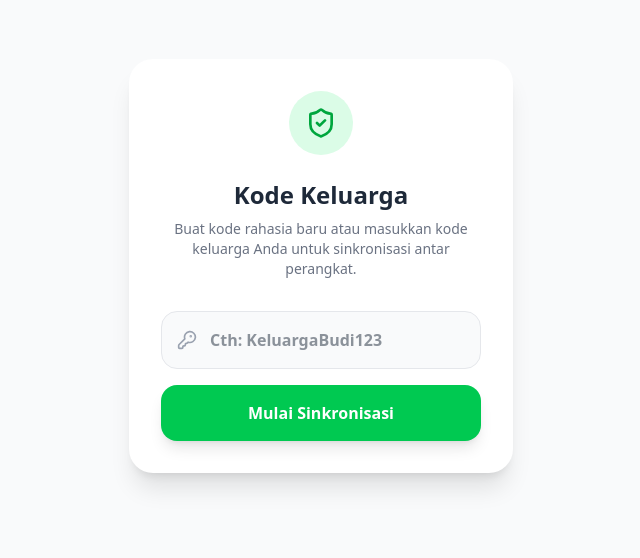
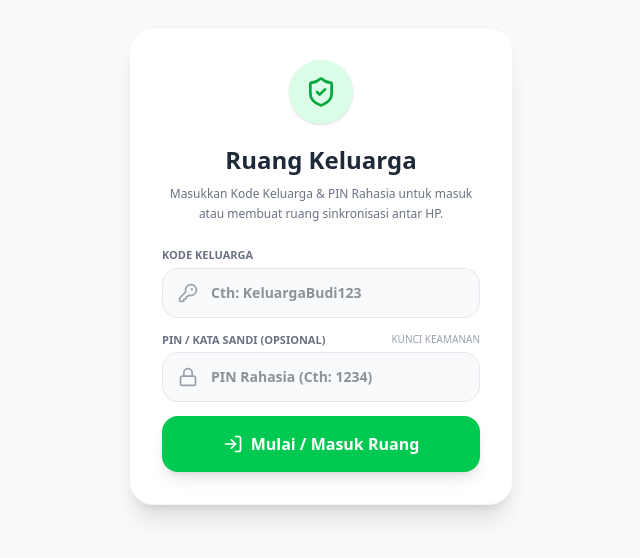
Before and after one commit to kenzkha/Daily-Calorie-Ai, a React (Vite) app: page / in a window 1280 px wide. Shown: the part 134-692 px from the top of the page, without its empty margins (319-959 px from the left). Built offline with nearby package versions, Linux system fonts and the light colour scheme.

Commit message:
feat(auth): add room PIN and Google authentication
Implement state management for room PINs and integrate Google provider for Firebase authentication to enhance user access and security.

```diff
--- a/src/App.tsx
+++ b/src/App.tsx
@@ -5,11 +5,11 @@ import {
   GlassWater, Minus, Image as ImageIcon, Calendar, ChevronDown, ChevronUp,
   Users, KeyRound, LogOut, ShieldCheck, Menu, Dumbbell, BookOpen,
   Trophy, Home, Crown, PlayCircle, Timer, Sparkles, ChefHat, BarChart3, Send, Heart, ExternalLink,
-  Moon, Sun, Globe, Bot
+  Moon, Sun, Globe, Bot, Lock, LogIn, ShieldAlert, Check
 } from 'lucide-react';
 import { initializeApp, getApps, getApp } from 'firebase/app';
-import { getAuth, signInWithCustomToken, signInAnonymously, onAuthStateChanged, Auth } from 'firebase/auth';
-import { getFirestore, collection, onSnapshot, addDoc, doc, setDoc, Firestore } from 'firebase/firestore';
+import { getAuth, signInWithCustomToken, signInAnonymously, onAuthStateChanged, GoogleAuthProvider, signInWithPopup, signOut, Auth } from 'firebase/auth';
+import { getFirestore, collection, onSnapshot, addDoc, doc, setDoc, getDoc, getDocs, Firestore } from 'firebase/firestore';
 
 // --- TYPES ---
 interface Profile {
@@ -318,8 +318,14 @@ export default function App() {
   const [familyCode, setFamilyCode] = useState<string | null>(() => {
     return localStorage.getItem('dailycal_family_code') || null;
   });
+  const [roomPin, setRoomPin] = useState<string | null>(() => {
+    return localStorage.getItem('dailycal_room_pin') || null;
+  });
   const [isCheckingFamily, setIsCheckingFamily] = useState(true);
   const [codeInput, setCodeInput] = useState('');
+  const [pinInput, setPinInput] = useState('');
+  const [isJoiningRoom, setIsJoiningRoom] = useState(false);
+  const [joinError, setJoinError] = useState<string | null>(null);
 
   // Data Mentah
   const [allLogsRaw, setAllLogsRaw] = useState<FoodLog[]>(() => {
@@ -447,15 +453,19 @@ export default function App() {
       const loadedProfiles: Profile[] = [];
       snapshot.forEach(docSnap => loadedProfiles.push({ id: docSnap.id, ...docSnap.data() } as Profile));
 
+      setProfiles(loadedProfiles);
+      localStorage.setItem('dailycal_profiles', JSON.stringify(loadedProfiles));
       if (loadedProfiles.length > 0) {
-        setProfiles(loadedProfiles);
-        localStorage.setItem('dailycal_profiles', JSON.stringify(loadedProfiles));
         setActiveProfileId(current => {
           if (!current || !loadedProfiles.find(p => p.id === current)) return loadedProfiles[0].id;
           return current;
         });
       }
-    }, (error) => console.error("Profile error:", error));
+      setIsCheckingFamily(false);
+    }, (error) => {
+      console.error("Profile error:", error);
+      setIsCheckingFamily(false);
+    });
 
     const logsRef = collection(db, 'artifacts', appId, 'public', 'data', `family_${safeCode}_food`);
     const unsubscribeLogs = onSnapshot(logsRef, (snapshot) => {
@@ -578,21 +588,150 @@ export default function App() {
     setProfileForm(prev => ({ ...prev, [e.target.name]: e.target.value }));
   };
 
-  const handleJoinFamily = async (e: React.FormEvent) => {
-    e.preventDefault();
+  const handleJoinFamily = async (e?: React.FormEvent) => {
+    if (e) e.preventDefault();
     if (!codeInput.trim()) return;
     const cleanCode = codeInput.trim();
-    setFamilyCode(cleanCode);
-    localStorage.setItem('dailycal_family_code', cleanCode);
+    const cleanPin = pinInput.trim();
+
+    setIsJoiningRoom(true);
+    setJoinError(null);
+
+    const safeCode = cleanCode.replace(/[^a-zA-Z0-9]/g, '_');
 
     if (user && db) {
       try {
+        const metaRef = doc(db, 'artifacts', appId, 'public', 'data', `family_${safeCode}_meta`, 'info');
+        const metaSnap = await getDoc(metaRef);
+
+        if (metaSnap.exists()) {
+          const roomData = metaSnap.data();
+          if (roomData.pin && roomData.pin !== cleanPin) {
+            setJoinError("PIN / Kata Sandi Ruang Keluarga salah! Akses ditolak.");
+            setIsJoiningRoom(false);
+            return;
+          }
+        } else {
+          await setDoc(metaRef, {
+            familyCode: cleanCode,
+            pin: cleanPin || null,
+            createdAt: Date.now(),
+            ownerUid: user.uid || 'anon'
+          });
+        }
+
+        const profilesRef = collection(db, 'artifacts', appId, 'public', 'data', `family_${safeCode}_profiles`);
+        const profilesSnap = await getDocs(profilesRef);
+        const loadedProfiles: Profile[] = [];
+        profilesSnap.forEach(docSnap => loadedProfiles.push({ id: docSnap.id, ...docSnap.data() } as Profile));
+
+        if (loadedProfiles.length > 0) {
+          setProfiles(loadedProfiles);
+          localStorage.setItem('dailycal_profiles', JSON.stringify(loadedProfiles));
+          const savedActive = localStorage.getItem('dailycal_active_profile_id');
+          if (savedActive && loadedProfiles.find(p => p.id === savedActive)) {
+            setActiveProfileId(savedActive);
+          } else {
+            setActiveProfileId(loadedProfiles[0].id);
+          }
+        } else {
+          setProfiles([]);
+          localStorage.removeItem('dailycal_profiles');
+        }
+
+        setFamilyCode(cleanCode);
+        setRoomPin(cleanPin || null);
+        localStorage.setItem('dailycal_family_code', cleanCode);
+        if (cleanPin) localStorage.setItem('dailycal_room_pin', cleanPin);
+        else localStorage.removeItem('dailycal_room_pin');
+
         await setDoc(doc(db, 'artifacts', appId, 'users', user.uid, 'settings', 'account'), {
-          familyCode: cleanCode
+          familyCode: cleanCode,
+          roomPin: cleanPin || null
         }, { merge: true });
-      } catch (err) {
-        console.error("Firestore family code save error:", err);
+
+      } catch (err: any) {
+        console.error("Join family error:", err);
+        setJoinError("Gagal menghubungkan ke ruang keluarga. Silakan periksa koneksi internet.");
+      } finally {
+        setIsJoiningRoom(false);
       }
+    } else {
+      setFamilyCode(cleanCode);
+      setRoomPin(cleanPin || null);
+      localStorage.setItem('dailycal_family_code', cleanCode);
+      if (cleanPin) localStorage.setItem('dailycal_room_pin', cleanPin);
+      setIsJoiningRoom(false);
+    }
+  };
+
+  const handleGoogleSignIn = async () => {
+    if (!auth) {
+      setJoinError("Layanan Autentikasi Firebase belum terkonfigurasi.");
+      return;
+    }
+    setIsJoiningRoom(true);
+    setJoinError(null);
+    try {
+      const provider = new GoogleAuthProvider();
+      const result = await signInWithPopup(auth, provider);
+      const gUser = result.user;
+      setUser(gUser);
+
+      const gEmailName = gUser.email ? gUser.email.split('@')[0].replace(/[^a-zA-Z0-9]/g, '') : `user_${gUser.uid.substring(0,6)}`;
+      const googleFamilyCode = `Keluarga_${gEmailName}`;
+
+      setCodeInput(googleFamilyCode);
+      setPinInput('');
+
+      const safeCode = googleFamilyCode.replace(/[^a-zA-Z0-9]/g, '_');
+      if (db) {
+        const metaRef = doc(db, 'artifacts', appId, 'public', 'data', `family_${safeCode}_meta`, 'info');
+        const metaSnap = await getDoc(metaRef);
+        if (!metaSnap.exists()) {
+          await setDoc(metaRef, {
+            familyCode: googleFamilyCode,
+            pin: null,
+            createdAt: Date.now(),
+            ownerUid: gUser.uid,
+            ownerEmail: gUser.email
+          });
+        }
+
+        const profilesRef = collection(db, 'artifacts', appId, 'public', 'data', `family_${safeCode}_profiles`);
+        const profilesSnap = await getDocs(profilesRef);
+        const loadedProfiles: Profile[] = [];
+        profilesSnap.forEach(docSnap => loadedProfiles.push({ id: docSnap.id, ...docSnap.data() } as Profile));
+
+        if (loadedProfiles.length > 0) {
+          setProfiles(loadedProfiles);
+          localStorage.setItem('dailycal_profiles', JSON.stringify(loadedProfiles));
+          setActiveProfileId(loadedProfiles[0].id);
+        } else {
+          setProfiles([]);
+          localStorage.removeItem('dailycal_profiles');
+        }
+
+        setFamilyCode(googleFamilyCode);
+        setRoomPin(null);
+        localStorage.setItem('dailycal_family_code', googleFamilyCode);
+        localStorage.removeItem('dailycal_room_pin');
+
+        await setDoc(doc(db, 'artifacts', appId, 'users', gUser.uid, 'settings', 'account'), {
+          familyCode: googleFamilyCode,
+          roomPin: null
+        }, { merge: true });
+      } else {
+        setFamilyCode(googleFamilyCode);
+        localStorage.setItem('dailycal_family_code', googleFamilyCode);
+      }
+    } catch (err: any) {
+      console.error("Google login error:", err);
+      if (err.code !== 'auth/popup-closed-by-user') {
+        setJoinError("Login Google gagal: " + (err.message || 'Silakan coba lagi.'));
+      }
+    } finally {
+      setIsJoiningRoom(false);
     }
   };
 
@@ -602,10 +741,12 @@ export default function App() {
 
   const confirmLeaveFamily = async () => {
     setFamilyCode(null);
+    setRoomPin(null);
     localStorage.removeItem('dailycal_family_code');
+    localStorage.removeItem('dailycal_room_pin');
     if (user && db) {
       try {
-        await setDoc(doc(db, 'artifacts', appId, 'users', user.uid, 'settings', 'account'), { familyCode: null });
+        await setDoc(doc(db, 'artifacts', appId, 'users', user.uid, 'settings', 'account'), { familyCode: null, roomPin: null });
       } catch (err) { console.error(err); }
     }
     setIsConfirmLeaveOpen(false);
@@ -861,19 +1002,95 @@ export default function App() {
   if (!familyCode) {
     return (
       <div className="bg-gray-50 min-h-screen font-sans flex items-center justify-center p-4">
-        <div className="bg-white w-full max-w-sm rounded-3xl p-8 shadow-xl text-center">
-          <div className="bg-green-100 w-16 h-16 rounded-full flex items-center justify-center mx-auto mb-6">
+        <div className="bg-white w-full max-w-sm rounded-3xl p-8 shadow-xl text-center border border-gray-100">
+          <div className="bg-green-100 w-16 h-16 rounded-full flex items-center justify-center mx-auto mb-5 shadow-sm">
             <ShieldCheck className="w-8 h-8 text-green-600"/>
           </div>
-          <h2 className="text-2xl font-bold text-gray-800 mb-2">Kode Keluarga</h2>
-          <p className="text-gray-500 text-sm mb-8">Buat kode rahasia baru atau masukkan kode keluarga Anda untuk sinkronisasi antar perangkat.</p>
-          <form onSubmit={handleJoinFamily} className="space-y-4">
-            <div className="relative">
-              <KeyRound className="absolute left-4 top-1/2 -translate-y-1/2 w-5 h-5 text-gray-400" />
-              <input type="text" required placeholder="Cth: KeluargaBudi123" value={codeInput} onChange={(e) => setCodeInput(e.target.value)} className="w-full bg-gray-50 border border-gray-200 rounded-2xl py-4 pl-12 pr-4 text-gray-800 font-bold focus:outline-none focus:ring-2 focus:ring-green-500 transition-all"/>
-            </div>
-            <button type="submit" className="w-full bg-green-500 hover:bg-green-600 text-white font-bold py-4 rounded-2xl shadow-lg transition-transform active:scale-95">Mulai Sinkronisasi</button>
+          <h2 className="text-2xl font-bold text-gray-800 mb-2">Ruang Keluarga</h2>
+          <p className="text-gray-500 text-xs mb-6 leading-relaxed">
+            Masukkan Kode Keluarga & PIN Rahasia untuk masuk atau membuat ruang sinkronisasi antar HP.
+          </p>
+
+          {joinError && (
+            <div className="mb-4 bg-red-50 border border-red-200 text-red-600 p-3.5 rounded-2xl text-xs font-semibold flex items-center gap-2 text-left">
+              <AlertCircle className="w-5 h-5 shrink-0 text-red-500" />
+              <span>{joinError}</span>
+            </div>
+          )}
+
+          <form onSubmit={handleJoinFamily} className="space-y-3.5">
+            <div>
+              <label className="block text-left text-[11px] font-bold text-gray-500 uppercase mb-1">
+                Kode Keluarga
+              </label>
+              <div className="relative">
+                <KeyRound className="absolute left-4 top-1/2 -translate-y-1/2 w-5 h-5 text-gray-400" />
+                <input
+                  type="text"
+                  required
+                  placeholder="Cth: KeluargaBudi123"
+                  value={codeInput}
+                  onChange={(e) => setCodeInput(e.target.value)}
+                  className="w-full bg-gray-50 border border-gray-200 rounded-2xl py-3.5 pl-12 pr-4 text-gray-800 font-bold focus:outline-none focus:ring-2 focus:ring-green-500 transition-all text-sm"
+                />
+              </div>
+            </div>
+
+            <div>
+              <label className="block text-left text-[11px] font-bold text-gray-500 uppercase mb-1 flex justify-between">
+                <span>PIN / Kata Sandi (Opsional)</span>
+                <span className="text-[10px] text-gray-400 font-normal">Kunci Keamanan</span>
+              </label>
+              <div className="relative">
+                <Lock className="absolute left-4 top-1/2 -translate-y-1/2 w-5 h-5 text-gray-400" />
+                <input
+                  type="password"
+                  placeholder="PIN Rahasia (Cth: 1234)"
+                  value={pinInput}
+                  onChange={(e) => setPinInput(e.target.value)}
+                  className="w-full bg-gray-50 border border-gray-200 rounded-2xl py-3.5 pl-12 pr-4 text-gray-800 font-bold focus:outline-none focus:ring-2 focus:ring-green-500 transition-all text-sm"
+                />
+              </div>
+            </div>
+
+            <button
+              type="submit"
+              disabled={isJoiningRoom}
+              className="w-full bg-green-500 hover:bg-green-600 text-white font-bold py-4 rounded-2xl shadow-lg transition-all active:scale-95 disabled:opacity-50 flex items-center justify-center gap-2 mt-2 cursor-pointer"
+            >
+              {isJoiningRoom ? (
+                <>
+                  <Loader2 className="w-5 h-5 animate-spin" />
+                  <span>Verifikasi Data Cloud...</span>
+                </>
+              ) : (
+                <>
+                  <LogIn className="w-5 h-5" />
+                  <span>Mulai / Masuk Ruang</span>
+                </>
+              )}
+            </button>
           </form>
+
+          {auth && (
+            <div className="mt-6 pt-5 border-t border-gray-100">
+              <p className="text-xs text-gray-400 mb-3 font-medium">Atau gunakan akun Google untuk masuk otomatis:</p>
+              <button
+                onClick={handleGoogleSignIn}
+                disabled={isJoiningRoom}
+                type="button"
+                className="w-full bg-white hover:bg-gray-50 border border-gray-300 text-gray-700 font-bold py-3 px-4 rounded-2xl shadow-sm transition-all flex items-center justify-center gap-2 text-sm disabled:opacity-50 cursor-pointer"
+              >
+                <svg className="w-5 h-5" viewBox="0 0 24 24">
+                  <path fill="#4285F4" d="M22.56 12.25c0-.78-.07-1.53-.2-2.25H12v4.26h5.92c-.26 1.37-1.04 2.53-2.21 3.31v2.77h3.57c2.08-1.92 3.28-4.74 3.28-8.09z"/>
+                  <path fill="#34A853" d="M12 23c2.97 0 5.46-.98 7.28-2.66l-3.57-2.77c-.98.66-2.23 1.06-3.71 1.06-2.86 0-5.29-1.93-6.16-4.53H2.18v2.84C3.99 20.53 7.7 23 12 23z"/>
+                  <path fill="#FBBC05" d="M5.84 14.09c-.22-.66-.35-1.36-.35-2.09s.13-1.43.35-2.09V7.06H2.18C1.43 8.55 1 10.22 1 12s.43 3.45 1.18 4.94l2.85-2.22.81-.63z"/>
+                  <path fill="#EA4335" d="M12 5.38c1.62 0 3.06.56 4.21 1.64l3.15-3.15C17.45 2.09 14.97 1 12 1 7.7 1 3.99 3.47 2.18 7.06l3.66 2.84c.87-2.6 3.3-4.52 6.16-4.52z"/>
+                </svg>
+                <span>Login dengan Google</span>
+              </button>
+            </div>
+          )}
         </div>
       </div>
     );
```
